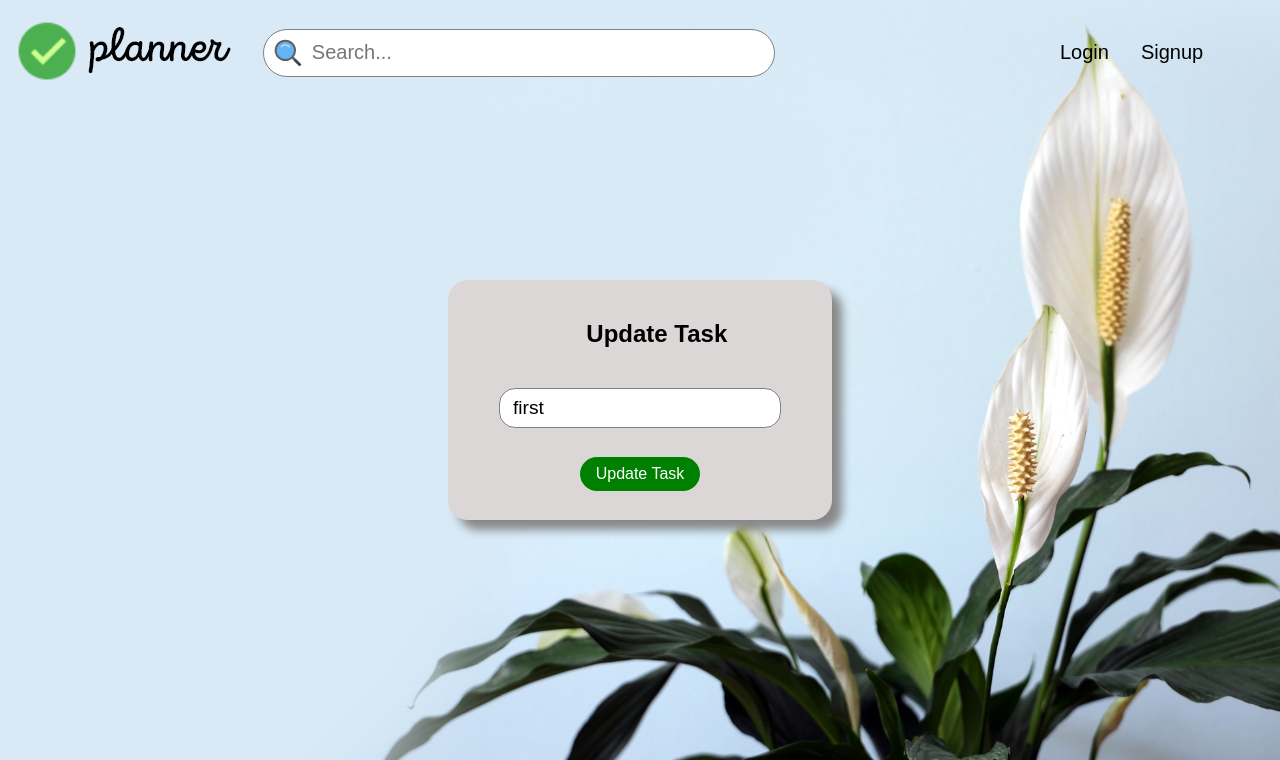
After one commit to anushkakamalja/Personal-Planner, a Flask app: page /update/1/1 in a window 1280 px wide. The commit adds this page. Shown: the top 760 px of the page. Run offline with Flask 2, Linux system fonts and the light colour scheme; data comes from the database, SQL or seed files in the repository; both versions use the stored data as it was before the commit.

Commit message:
Add update task and minor changes

```diff
--- a/project/main.py
+++ b/project/main.py
@@ -9,7 +9,7 @@ main = Blueprint('main', __name__)
 
 @main.route('/')
 def index():
-    return render_template('base.html')
+    return render_template('landing_page.html')
 
 @main.route('/profile')
 @login_required
@@ -45,7 +45,7 @@ def dashboard():
         db.session.add(todo)
         db.session.commit()
         allTodo=Dashboard.query.all()
-        return render_template('dashboard.html', allTodo=allTodo)
+        return redirect(url_for('main.dashboard'))
     else:
         allTodo=Dashboard.query.all()
         return render_template('dashboard.html', allTodo=allTodo)
@@ -75,3 +75,16 @@ def incomplete(sno,project):
     todo.complete=False
     db.session.commit()
     return redirect(url_for('main.tasks',project=project))
+
+@main.route('/update/<project>/<int:sno>',methods=['GET','POST'])
+def updatetask(sno,project):
+    if request.method=='POST':
+        title=request.form['title']
+        todo=Tasks.query.filter_by(sno=sno).first()
+        todo.title=title
+        db.session.add(todo)
+        db.session.commit()
+        return redirect(url_for('main.tasks',project=project))
+    else:
+        todo=Tasks.query.filter_by(sno=sno).first()
+        return render_template('updatetask.html',todo=todo, project=project)
--- a/project/templates/base.html
+++ b/project/templates/base.html
@@ -17,6 +17,7 @@
           ><img
             src="{{url_for('static',filename='/assets/icons/logo.png')}}"
             alt=""
+            draggable="false"
         /></a>
       </div>
       <div class="nav-menu-container">
@@ -24,6 +25,7 @@
           <img
             src="{{url_for('static',filename='/assets/icons/search_48px.svg')}}"
             alt=""
+            draggable="false"
           />
           <input type="text" name="Search" id="" placeholder="Search..." />
         </div>
@@ -33,6 +35,7 @@
             <img
               src="{{url_for('static',filename='assets/icons/test_account_48px.svg')}}"
               alt=""
+              draggable="false"
             />
             <a href="{{url_for('main.profile')}}">My Account</a>
           </div>
@@ -60,6 +63,7 @@
             <img
               src="{{url_for('static',filename='/assets/icons/exit_48px.svg')}}"
               alt=""
+              draggable="false"
             />
             <a href="{{url_for('auth.login')}}">Logout</a>
           </div>
--- a/project/templates/task.html
+++ b/project/templates/task.html
@@ -21,7 +21,7 @@
     </div>
     <div class="btn">
       <img src="/static/assets/icons/edit_48px.svg" alt="" />
-      <a>Update</a>
+      <a href='/update/{{project}}/{{todo.sno}}'>Update</a>
     </div>
     <!-- <div class="btn">
       <img src="/static/assets/icons/schedule_48px.svg" alt="" />
@@ -63,10 +63,6 @@
       <img src="/static/assets/icons/trash_48px.svg" alt="" />
       <a href="/delete/{{project}}/{{todo.sno}}">Delete</a>
     </div>
-    <div class="btn">
-      <img src="/static/assets/icons/edit_48px.svg" alt="" />
-      <a>Update</a>
-    </div>
     <!-- <div class="btn">
         <img src="/static/assets/icons/schedule_48px.svg" alt="" />
         <a>Schedule</a>
--- /dev/null
+++ b/project/templates/updatetask.html
@@ -0,0 +1,25 @@
+{% extends 'base.html' %}
+{% block stylesheet %}
+    <link rel="stylesheet" href="/static/css/task.css">
+{% endblock stylesheet %}
+{% block title %}
+    Update Task
+{% endblock title %}
+{% block content %}
+    <div class="addtaskwindow" style="display: block;">
+        <h2 class="modal-header">Update Task</h2>
+        <div>
+            <form action="/update/{{project}}/{{todo.sno}}" method="POST">
+              <input type="text" name="title" id="" class="taskname-holder" value='{{todo.title}}'/>
+              <br />
+              <input
+                type="submit"
+                name=""
+                id=""
+                value="Update Task"
+                class="taskname-submit"
+              />
+            </form>
+          </div>
+    </div>
+{% endblock content %}
```
Also changed, not shown: project/static/css/landing_page.css (+9 -2 lines), project/templates/landing_page.html (+4 -4 lines), project/db.sqlite, project/todo.db (deleted).
